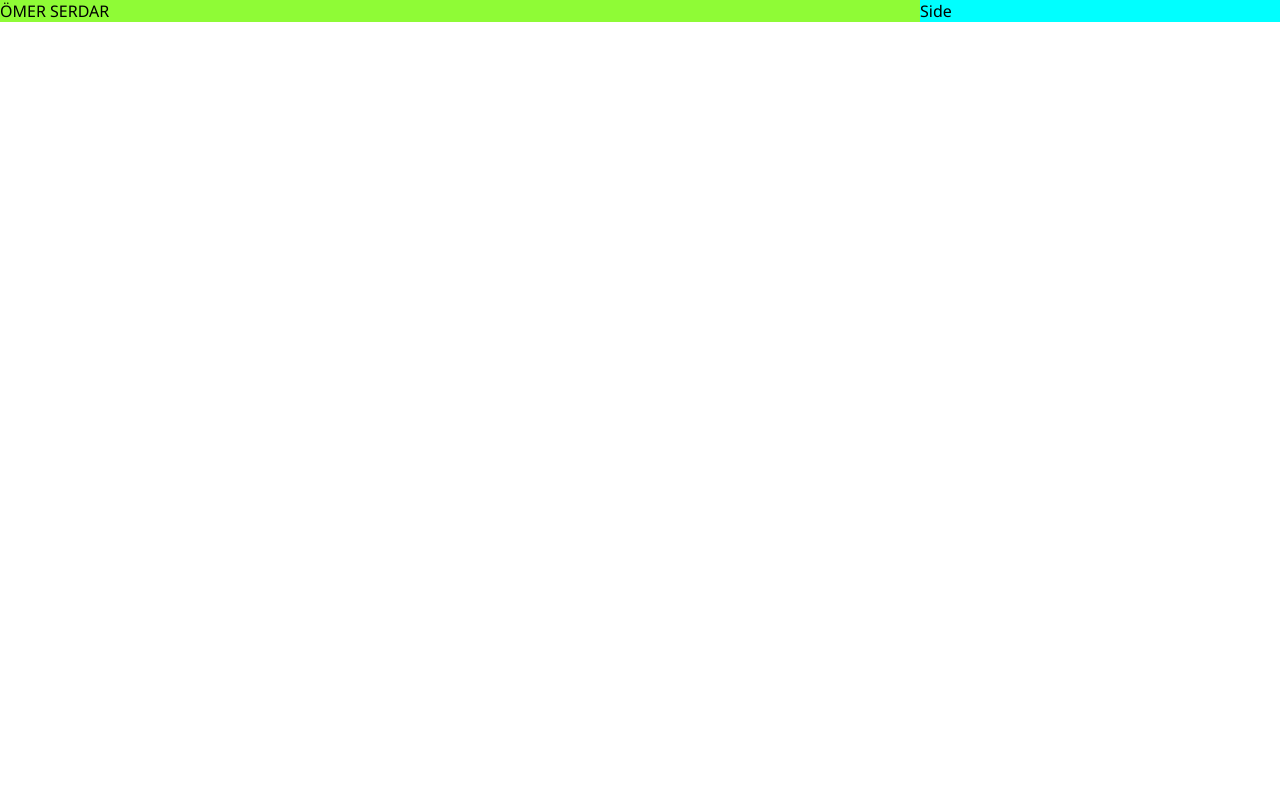
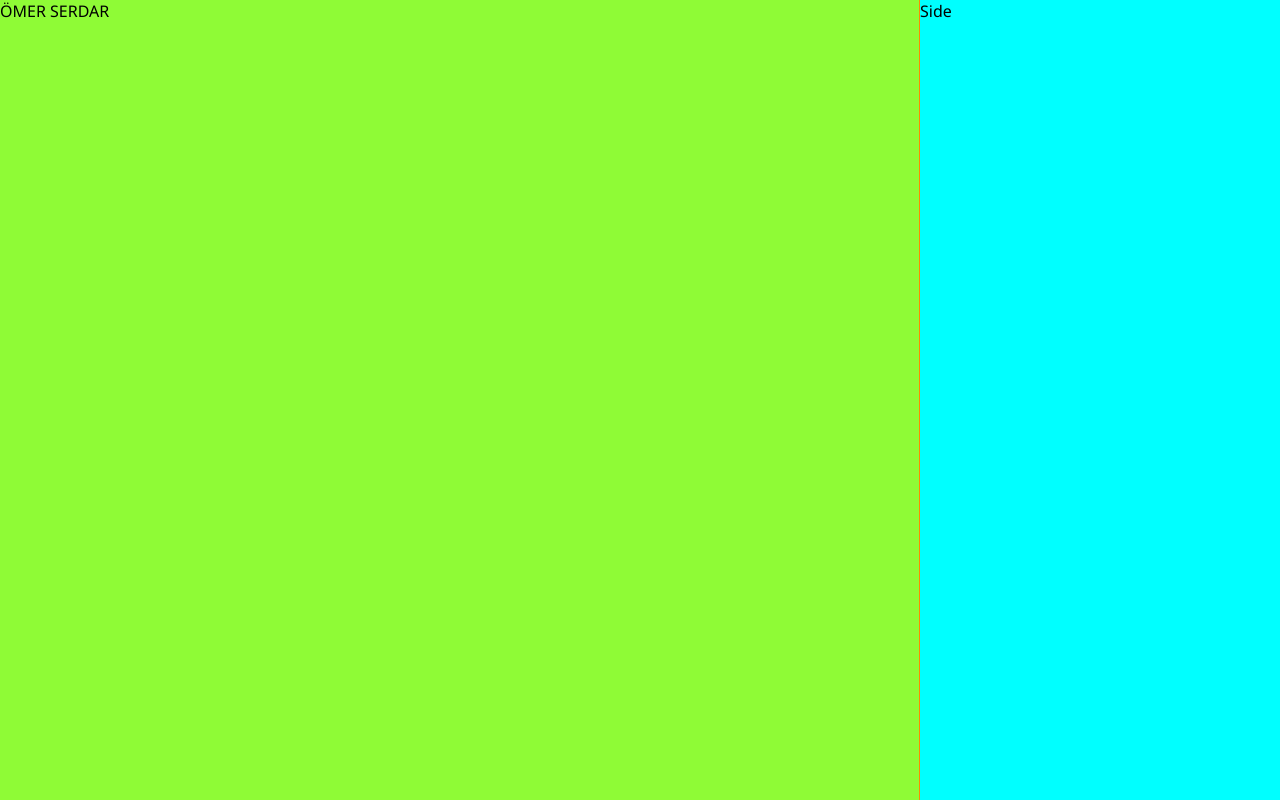
Before and after one commit to SerdarSerifoglu/serdarserifoglu, a Next.js app: page / in a window 1280 px wide. Built offline with nearby package versions, Linux system fonts and the light colour scheme.

Commit message:
vertical line added to layout

```diff
--- a/app/globals.css
+++ b/app/globals.css
@@ -1,4 +1,5 @@
 :root {
+  --main-orange: #ff8a00;
   --main-dark-grey: #aeaeae;
 }
 
--- a/app/layout.module.css
+++ b/app/layout.module.css
@@ -1,17 +1,23 @@
 .body {
   background-color: white;
   display: grid;
-  grid-template-columns: minmax(320px, 1080px) 360px;
+  grid-template-columns: minmax(320px, 1080px) 1px 360px;
   grid-template-rows: 1fr 1fr;
-  grid-template-areas: "main sidemenu" "main sidemenu";
+  grid-template-areas: "main line sidemenu" "main line sidemenu";
 }
 .main {
   background-color: rgb(143, 251, 54);
   grid-area: main;
 }
+.vline {
+  width: 1px;
+  border: 1px solid var(--main-orange);
+  grid-area: line;
+}
 .sidemenu {
   background-color: aqua;
   grid-area: sidemenu;
+  min-height: 100vh;
 }
 .topbar {
   background-color: antiquewhite;
@@ -21,9 +27,11 @@
 
 @media (max-width: 1080px) {
   .body {
+    grid-template-columns: minmax(320px, 1080px) 360px;
     grid-template-areas: "top top" "main main";
   }
-  .sidemenu {
+  .sidemenu,
+  .vline {
     display: none;
   }
   .topbar {
--- a/app/layout.tsx
+++ b/app/layout.tsx
@@ -25,6 +25,7 @@ export default function RootLayout({
           <TopBar />
         </div>
         <main className={styles.main}>{children}</main>
+        <div className={styles.vline}></div>
         <div className={styles.sidemenu}>Side</div>
       </body>
     </html>
```
